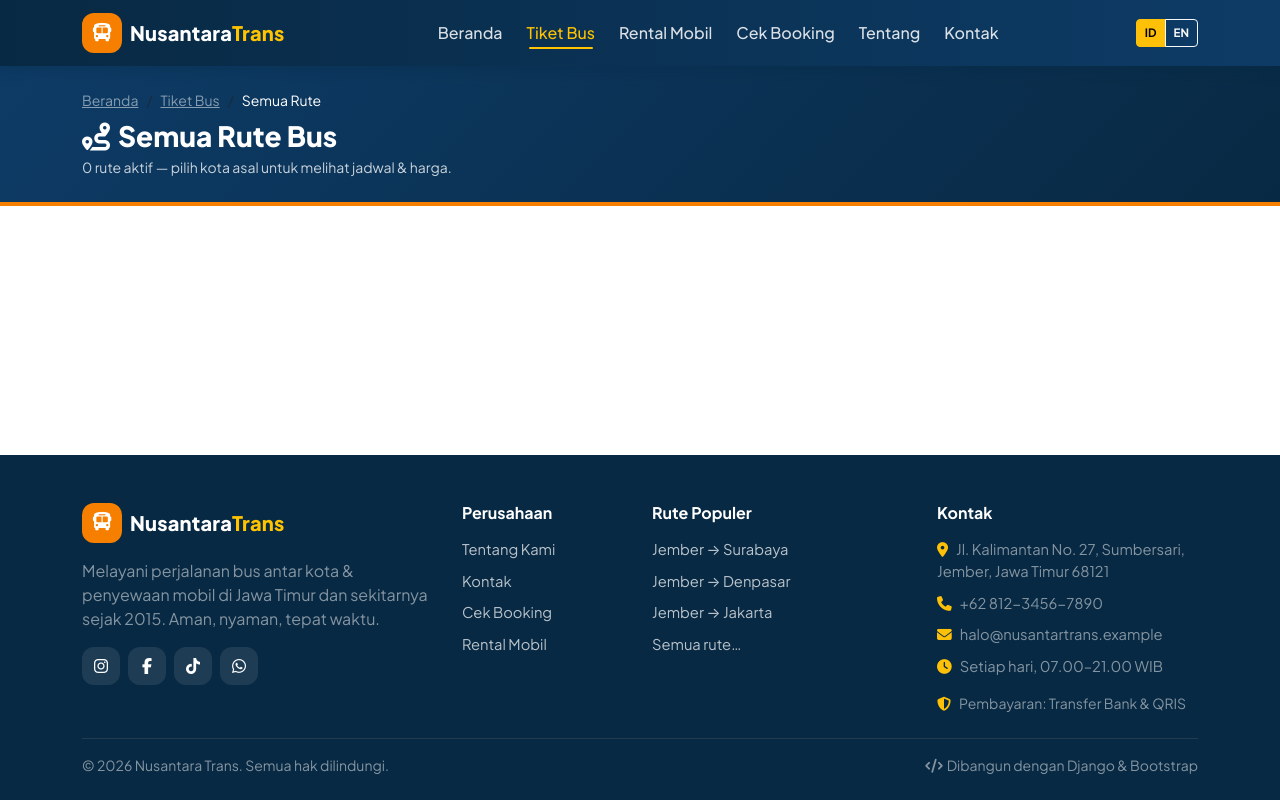
After one commit to njutawan/Website-Pemesanan-Bus, a Django app: page /bus/rute/ in a window 1280 px wide. The commit adds this page. Run offline with Django 5.2, Linux system fonts and the light colour scheme; data that the repository does not hold is empty; some libraries are stand-ins or nearby versions.

Commit message:
Internal linking: hub /bus/rute/ + sibling links antar halaman rute
- RouteHubView + template route_hub.html: indeks SEMUA rute dikelompokkan
  per kota asal (regroup), masuk sitemap (0.8/weekly), footer "Semua
  rute...", tombol "Lihat semua" beranda, dan PageMeta seed sehingga
  setiap halaman rute <=2 klik dari beranda.
- Sibling links: setiap halaman rute menautkan maks 4 rute se-kota asal
  ("Rute lain dari {kota}") + link ke hub - PageRank menyebar rata ke
  seluruh rute, bukan hanya yang tampil di beranda/footer.
- cached_route_catalog(): satu katalog cache 'hub:routes' (annotate
  jadwal+harga, select_related) untuk hub, popular /bus/, dan sibling -
  konsolidasi cache, 0 query hangat.
- Filter ?kategori= rental -> X-Robots-Tag noindex, follow (konsolidasi
  kanonik, tidak memecah equity).
- Test: cache LocMem dibersihkan di setUp JSONLDTest (bocor antar class);
  rute test diberi jadwal agar lolos filter n_schedules>0; +5 test
  (total 63 OK); README seksi internal linking; EN +7 string.

Co-authored-by: arena-agent <297053741+arena-agent@users.noreply.github.com>

```diff
--- a/booking/management/commands/seed_data.py
+++ b/booking/management/commands/seed_data.py
@@ -158,6 +158,9 @@ PAGE_META = [
     ('/bus/', 'Cari & Pesan Tiket Bus Antar Kota — Nusantara Trans',
      'Jadwal bus lengkap antar kota Jawa. Pilih kursi favorit, bayar transfer '
      'atau QRIS, e-tiket langsung terbit.'),
+    ('/bus/rute/', 'Semua Rute Bus Antar Kota — Nusantara Trans',
+     'Daftar lengkap semua rute bus antar kota: jadwal keberangkatan, durasi '
+     'perjalanan, dan harga tiket mulai per kelas armada.'),
     ('/rental/', 'Rental Mobil Lepas Kunci & Dengan Sopir — Nusantara Trans',
      'Sewa mobil harian: MPV, SUV, hingga minibus. Harga transparan per hari, '
      'bebas pilih lepas kunci atau dengan sopir.'),
--- a/booking/urls.py
+++ b/booking/urls.py
@@ -11,5 +11,6 @@ urlpatterns = [
     path('booking/<str:code>/', views.BookingDetailView.as_view(), name='detail'),
     path('booking/<str:code>/upload/', views.UploadProofView.as_view(), name='upload_proof'),
     path('cek-booking/', views.CheckBookingView.as_view(), name='check'),
+    path('rute/', views.RouteHubView.as_view(), name='route_hub'),
     path('rute/<slug:slug>/', views.RouteDetailView.as_view(), name='route_detail'),
 ]
--- a/booking/views.py
+++ b/booking/views.py
@@ -25,6 +25,22 @@ from booking.models import (
     available_seat_count, expire_stale_bookings, taken_seat_ids,
 )
 from core.forms import PaymentProofForm
+
+
+def cached_route_catalog():
+    """Semua rute aktif + jumlah jadwal & harga termurah — satu sumber utk
+    hub /bus/rute/, saran populer /bus/, dan link sibling antar rute.
+    Dihitung 1x per TTL cache (0 query saat hangat)."""
+    return cache.get_or_set(
+        'hub:routes',
+        lambda: list(
+            Route.objects
+            .annotate(n_schedules=Count('schedules', distinct=True),
+                      min_price=Min('schedules__price'))
+            .filter(n_schedules__gt=0)
+            .select_related('origin', 'destination')
+            .order_by('origin__name', 'destination__name')),
+        getattr(settings, 'CACHE_TTL_DEFAULT', 600))
 
 
 class SearchView(View):
@@ -66,17 +82,8 @@ class SearchView(View):
                 HOME_CRUMB, (_('Tiket Bus'), None))),
         }
         if not searched:
-            # Saran rute populer — jarang berubah, cache 10 menit (0 query hangat).
-            ctx['popular_routes'] = cache.get_or_set(
-                'popular:routes',
-                lambda: list(
-                    Route.objects
-                    .annotate(n_schedules=Count('schedules', distinct=True),
-                              min_price=Min('schedules__price'))
-                    .filter(n_schedules__gt=0)
-                    .select_related('origin', 'destination')
-                    .order_by('origin__name', 'destination__name')[:6]),
-                getattr(settings, 'CACHE_TTL_DEFAULT', 600))
+            # Saran rute populer — dari katalog bersama (cache 10 menit).
+            ctx['popular_routes'] = cached_route_catalog()[:6]
         return render(request, self.template_name, ctx)
 
 
@@ -258,6 +265,22 @@ class UploadProofView(View):
         return redirect('booking:detail', code=booking.code)
 
 
+class RouteHubView(TemplateView):
+    """Hub internal linking: indeks SEMUA rute, dikelompokkan per kota asal.
+
+    Setiap halaman rute menerima link dari sini (kedalaman 2 klik dari
+    beranda) — memastikan equity PageRank menyebar rata ke seluruh rute,
+    bukan hanya yang kebetulan tampil di beranda/footer.
+    """
+    template_name = 'booking/route_hub.html'
+
+    def get(self, request):
+        return render(request, self.template_name, {
+            'routes': cached_route_catalog(),
+            'schema_breadcrumbs': breadcrumb_schema(request, breadcrumb_items(
+                HOME_CRUMB, (_('Tiket Bus'), '/bus/'), (_('Semua Rute'), None))),
+        })
+
 class CheckBookingView(FormView):
     """Cek status booking lewat kode (dipakai dari navbar/footer)."""
     template_name = 'booking/check.html'
@@ -296,6 +319,11 @@ class RouteDetailView(TemplateView):
             ),
             getattr(settings, 'CACHE_TTL_DEFAULT', 600) // 2,
         )
+        # Internal linking: rute se-kota asal (sibling) — PageRank mengalir
+        # antar halaman rute; maks 4 agar equity tidak terlalu terpecah.
+        sibling_routes = [r for r in cached_route_catalog()
+                          if r.origin_id == route.origin_id and r.pk != route.pk][:4]
+
         origin, dest = route.origin.name, route.destination.name
         crumb = breadcrumb_items(
             HOME_CRUMB, (_('Tiket Bus'), '/bus/'), (f'{origin} → {dest}', None))
@@ -319,6 +347,7 @@ class RouteDetailView(TemplateView):
 
         return render(request, self.template_name, {
             'route': route,
+            'sibling_routes': sibling_routes,
             'schedules': schedules,
             'today': timezone.localdate(),
             'faq': faq,
--- a/core/middleware.py
+++ b/core/middleware.py
@@ -41,7 +41,7 @@ class XRobotsTagMiddleware:
     """
 
     NOINDEX_PREFIXES = ('/admin/', '/media/')
-    SEARCH_PARAMS = {'origin', 'destination', 'kode', 'code'}
+    SEARCH_PARAMS = {'origin', 'destination', 'kode', 'code', 'kategori'}
 
     def __init__(self, get_response):
         self.get_response = get_response
--- a/core/sitemaps.py
+++ b/core/sitemaps.py
@@ -17,6 +17,7 @@ class StaticViewSitemap(Sitemap):
         return [
             ('home', 1.0, 'daily'),
             ('booking:search', 0.9, 'daily'),
+            ('booking:route_hub', 0.8, 'weekly'),
             ('booking:check', 0.4, 'monthly'),
             ('rental:index', 0.9, 'daily'),
             ('about', 0.5, 'monthly'),
--- /dev/null
+++ b/templates/booking/route_hub.html
@@ -0,0 +1,47 @@
+{% extends 'base.html' %}
+{% load i18n booking_extras %}
+
+{% block title %}{% trans 'Semua Rute Bus' %} | {{ SITE_NAME }}{% endblock %}
+{% block meta_description %}{% trans 'Daftar lengkap semua rute bus antar kota Nusantara Trans: jadwal keberangkatan, durasi perjalanan, dan harga tiket per kelas armada.' %}{% endblock %}
+
+{% block content %}
+<section class="page-hero-sm">
+  <div class="container py-4">
+    <nav aria-label="breadcrumb" class="small mb-2">
+      <ol class="breadcrumb mb-0">
+        <li class="breadcrumb-item"><a class="text-white-50" href="{% url 'home' %}">{% trans 'Beranda' %}</a></li>
+        <li class="breadcrumb-item"><a class="text-white-50" href="{% url 'booking:search' %}">{% trans 'Tiket Bus' %}</a></li>
+        <li class="breadcrumb-item active text-white" aria-current="page">{% trans 'Semua Rute' %}</li>
+      </ol>
+    </nav>
+    <h1 class="h3 fw-800 text-white mb-1"><i class="fa-solid fa-route me-2"></i>{% trans 'Semua Rute Bus' %}</h1>
+    <p class="text-white-75 mb-0 small">{% blocktranslate with n=routes|length %}{{ n }} rute aktif — pilih kota asal untuk melihat jadwal & harga.{% endblocktranslate %}</p>
+  </div>
+</section>
+
+<div class="container py-5">
+  {% regroup routes by origin as city_list %}
+  <div class="row g-4">
+    {% for city in city_list %}
+    <div class="col-md-6 col-lg-4">
+      <div class="card border-0 shadow-sm rounded-4 h-100">
+        <div class="card-body p-4">
+          <h2 class="h6 fw-bold mb-3"><i class="fa-solid fa-city text-warning me-1"></i>{% blocktranslate with kota=city.grouper.name %}Dari {{ kota }}{% endblocktranslate %}</h2>
+          <ul class="list-unstyled mb-0 d-grid gap-2">
+            {% for r in city.list %}
+            <li>
+              <a class="d-flex justify-content-between align-items-center gap-2 text-decoration-none"
+                 href="{% url 'booking:route_detail' r.slug %}">
+                <span class="fw-semibold text-dark small">{{ r.origin.name }} → {{ r.destination.name }}</span>
+                <small class="text-muted text-nowrap">{% if r.min_price %}{% trans 'mulai' %} {{ r.min_price|to_idr }}{% endif %}</small>
+              </a>
+            </li>
+            {% endfor %}
+          </ul>
+        </div>
+      </div>
+    </div>
+    {% endfor %}
+  </div>
+</div>
+{% endblock %}
--- a/templates/home.html
+++ b/templates/home.html
@@ -152,7 +152,7 @@
         <span class="text-uppercase small fw-bold text-primary">{% trans 'Destinasi Favorit' %}</span>
         <h2 class="fw-800 mb-0">{% trans 'Rute Bus Populer' %}</h2>
       </div>
-      <a href="{% url 'booking:search' %}" class="btn btn-outline-primary btn-sm rounded-pill px-3">
+      <a href="{% url 'booking:route_hub' %}" class="btn btn-outline-primary btn-sm rounded-pill px-3">
         {% trans 'Lihat semua' %} <i class="fa-solid fa-arrow-right ms-1"></i>
       </a>
     </div>
--- a/templates/includes/footer.html
+++ b/templates/includes/footer.html
@@ -32,7 +32,7 @@
           <li><a href="{% url 'booking:route_detail' 'jember-surabaya' %}">Jember → Surabaya</a></li>
           <li><a href="{% url 'booking:route_detail' 'jember-denpasar' %}">Jember → Denpasar</a></li>
           <li><a href="{% url 'booking:route_detail' 'jember-jakarta' %}">Jember → Jakarta</a></li>
-          <li><a href="{% url 'booking:search' %}">{% trans 'Semua rute…' %}</a></li>
+          <li><a href="{% url 'booking:route_hub' %}">{% trans 'Semua rute…' %}</a></li>
         </ul>
       </div>
 
```
Also changed, not shown: core/tests.py (+54 -0 lines), core/translations.py (+9 -0 lines), templates/booking/route_detail.html (+21 -0 lines), README.md, locale/en/LC_MESSAGES/django.po, locale/id/LC_MESSAGES/django.po, 1 other file.
